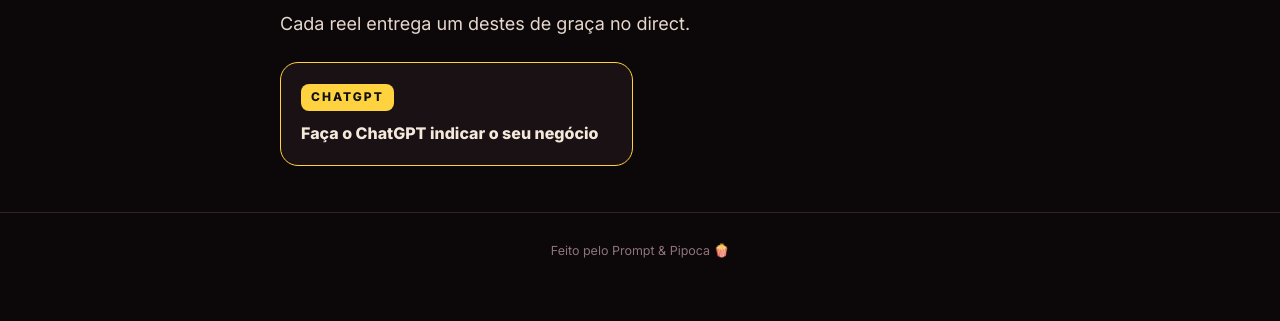
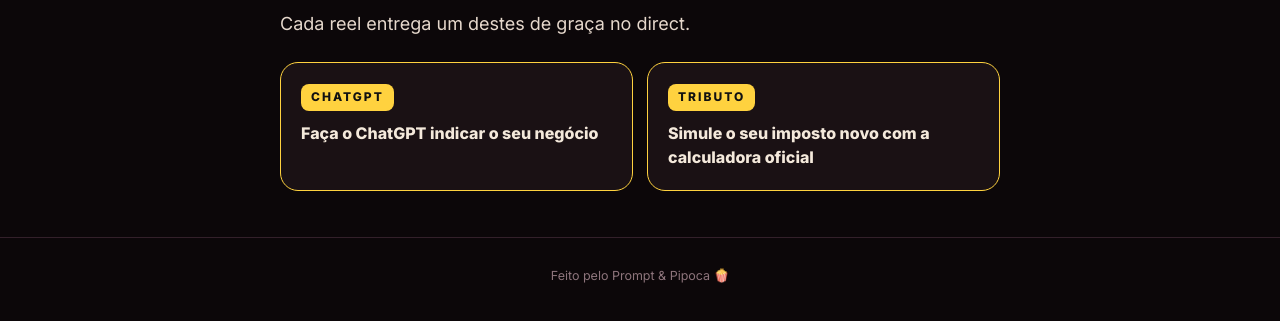
Before and after one commit to promptepipoca/promptepipoca.github.io, a plain HTML site: page index.html in a window 1280 px wide. Shown: the part 265-586 px from the top of the page. Drawn offline with Linux system fonts and the light colour scheme.

Commit message:
Materiais: TRIBUTO na lista

```diff
--- a/index.html
+++ b/index.html
@@ -4,5 +4,5 @@
 <body><div class="top"><span><i class="dot"></i>Materiais gratuitos · <b>Prompt &amp; Pipoca</b></span><a href="https://www.instagram.com/promptepipoca/">@promptepipoca 🍿</a></div>
 <main class="wrap"><section style="border:0"><div class="kick">Comenta a palavra, recebe o material</div><h1>Os materiais do <em>Prompt &amp; Pipoca</em></h1>
 <p class="lead">Cada reel entrega um destes de graça no direct.</p>
-<div class="grid2" style="margin-top:24px"><a class="card y" href="chatgpt/" style="text-decoration:none;color:inherit"><span class="tag">CHATGPT</span><p><b>Faça o ChatGPT indicar o seu negócio</b></p></a></div>
+<div class="grid2" style="margin-top:24px"><a class="card y" href="chatgpt/" style="text-decoration:none;color:inherit"><span class="tag">CHATGPT</span><p><b>Faça o ChatGPT indicar o seu negócio</b></p></a><a class="card y" href="tributo/" style="text-decoration:none;color:inherit"><span class="tag">TRIBUTO</span><p><b>Simule o seu imposto novo com a calculadora oficial</b></p></a></div>
 </section></main><footer><div class="wrap">Feito pelo Prompt &amp; Pipoca 🍿</div></footer></body></html>
```
